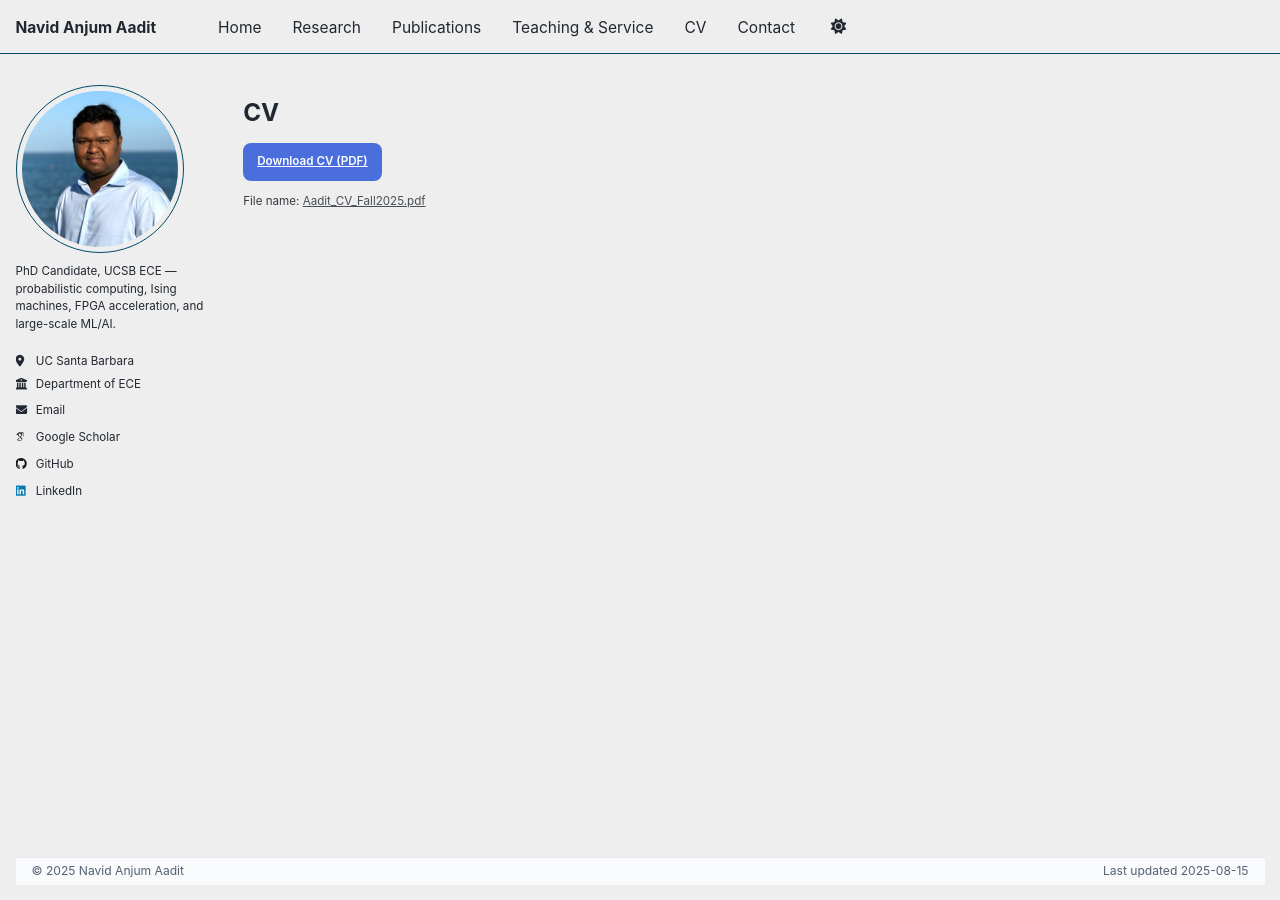
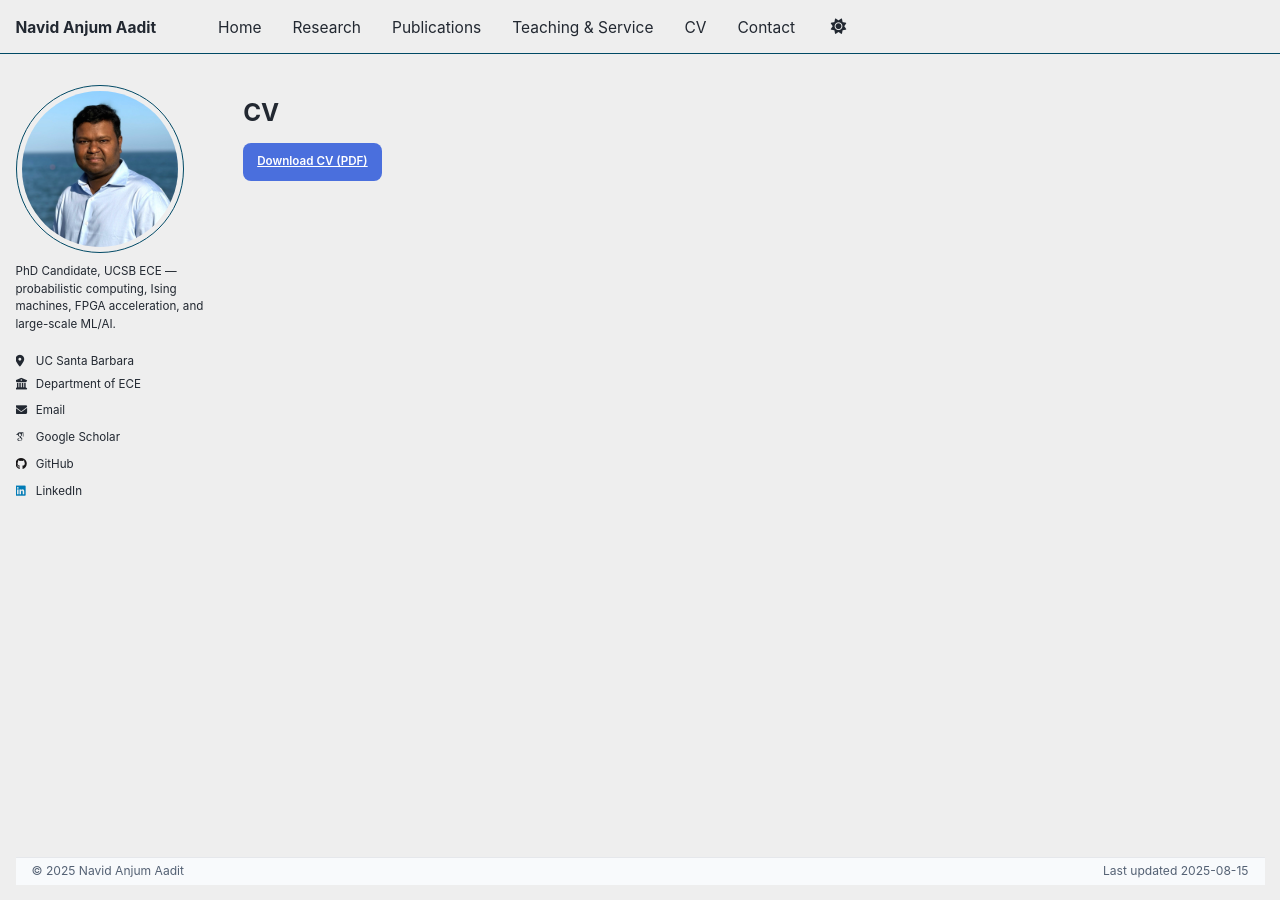
Before and after one commit to navidaadit/navidaadit.github.io, a Jekyll site: the page built from _pages/cv.md, in a window 1280 px wide. Built offline with Jekyll 4.4.1, drawn with Linux system fonts in a browser that asks for light colours; some web fonts are replaced.

Commit message:
Update cv.md

```diff
--- a/_pages/cv.md
+++ b/_pages/cv.md
@@ -16,7 +16,4 @@ author_profile: true
 
 <div class="cv-wrap">
   <a class="btn" href="/files/Aadit_CV_Fall2025.pdf">Download CV (PDF)</a>
-  <div class="small">
-    File name: <a href="/files/Aadit_CV_Fall2025.pdf">Aadit_CV_Fall2025.pdf</a>
-  </div>
 </div>
```
